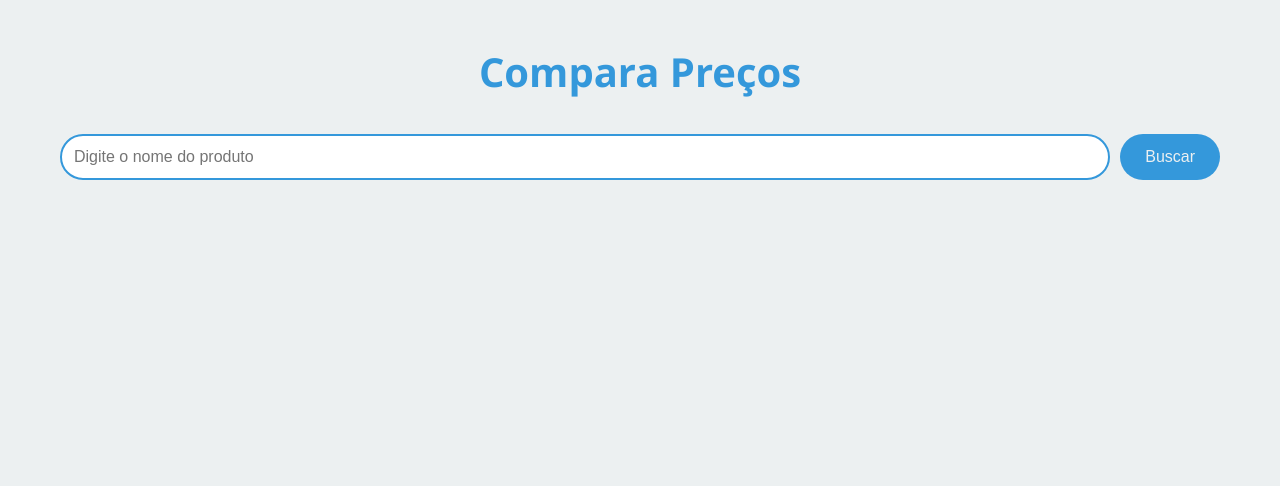
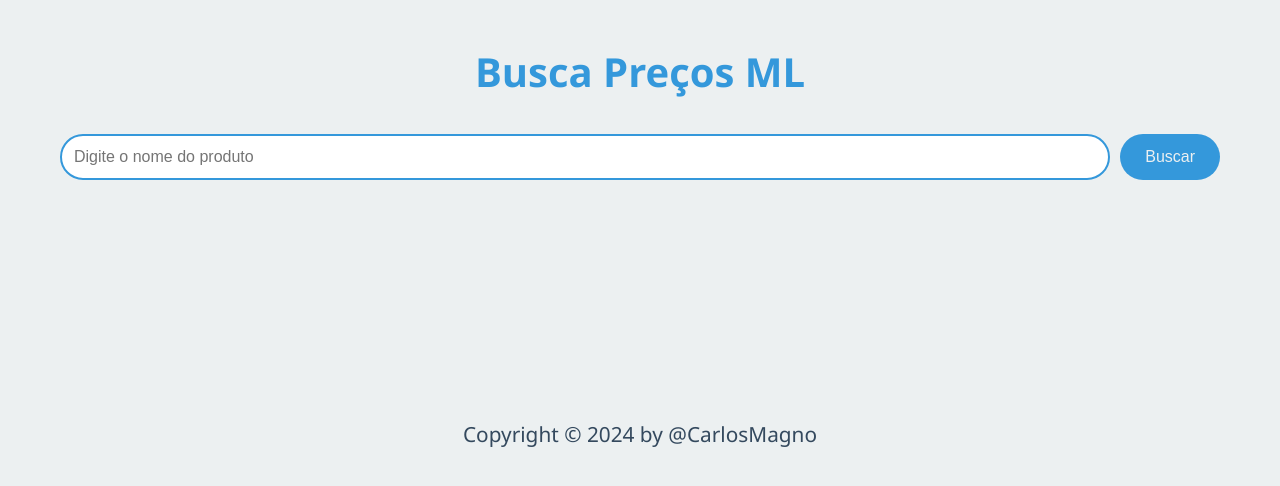
Before and after one commit to BelgaDEV/Comparador-de-Pre-os, a plain HTML site: page index.html in a window 1280 px wide. Drawn offline with nearby package versions, Linux system fonts and the light colour scheme.

Commit message:
update v1.1

```diff
--- a/index.html
+++ b/index.html
@@ -11,7 +11,7 @@ https://cdn.jsdelivr.net/npm/chart.js@4.4.4/dist/chart.umd.min.js
 </head>
 <body>
     <main class="container">
-        <h1>Compara Preços</h1>
+        <h1>Busca Preços ML</h1>
         <form class="search-form">
             <input placeholder="Digite o nome do produto" class="product-input">
             <button type="submit">Buscar</button>
@@ -21,6 +21,11 @@ https://cdn.jsdelivr.net/npm/chart.js@4.4.4/dist/chart.umd.min.js
         <canvas class="price-chart"></canvas>
 
     </main>
+
+    <footer class="footer">
+        <div class="footer-text">
+            <p>Copyright &copy; 2024 by @CarlosMagno</p>
+        </div>
 </body>
 
 <script src="./script.js"></script>
--- a/styles.css
+++ b/styles.css
@@ -113,3 +113,14 @@ form button:hover {
     margin-bottom: 5px;
     font-size: 1.2em;
 }
+
+.footer {
+    display: flex;
+    justify-content: center;
+    align-items: center;
+    color:  var(--text-color);
+}
+
+.footer-text {
+    font-size: 1.3rem;
+}
```
